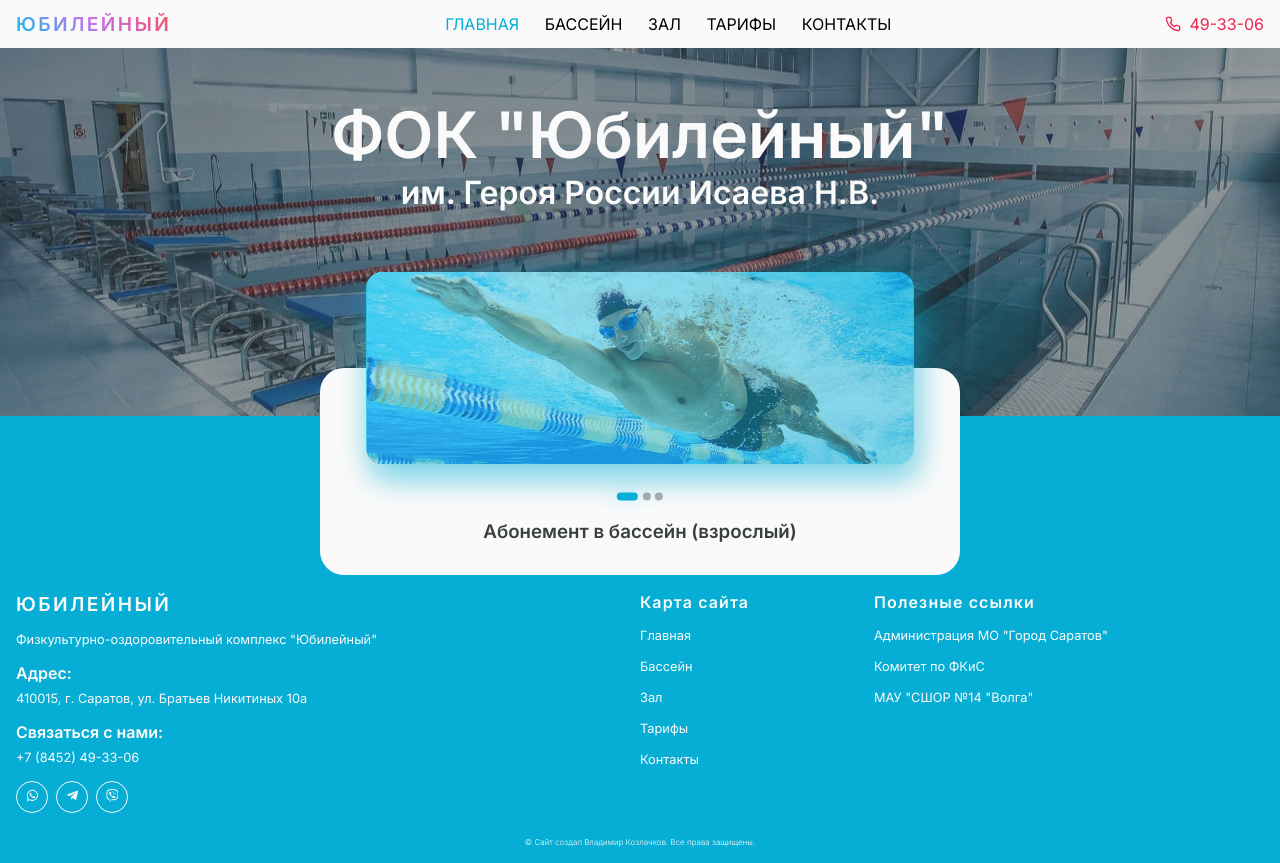
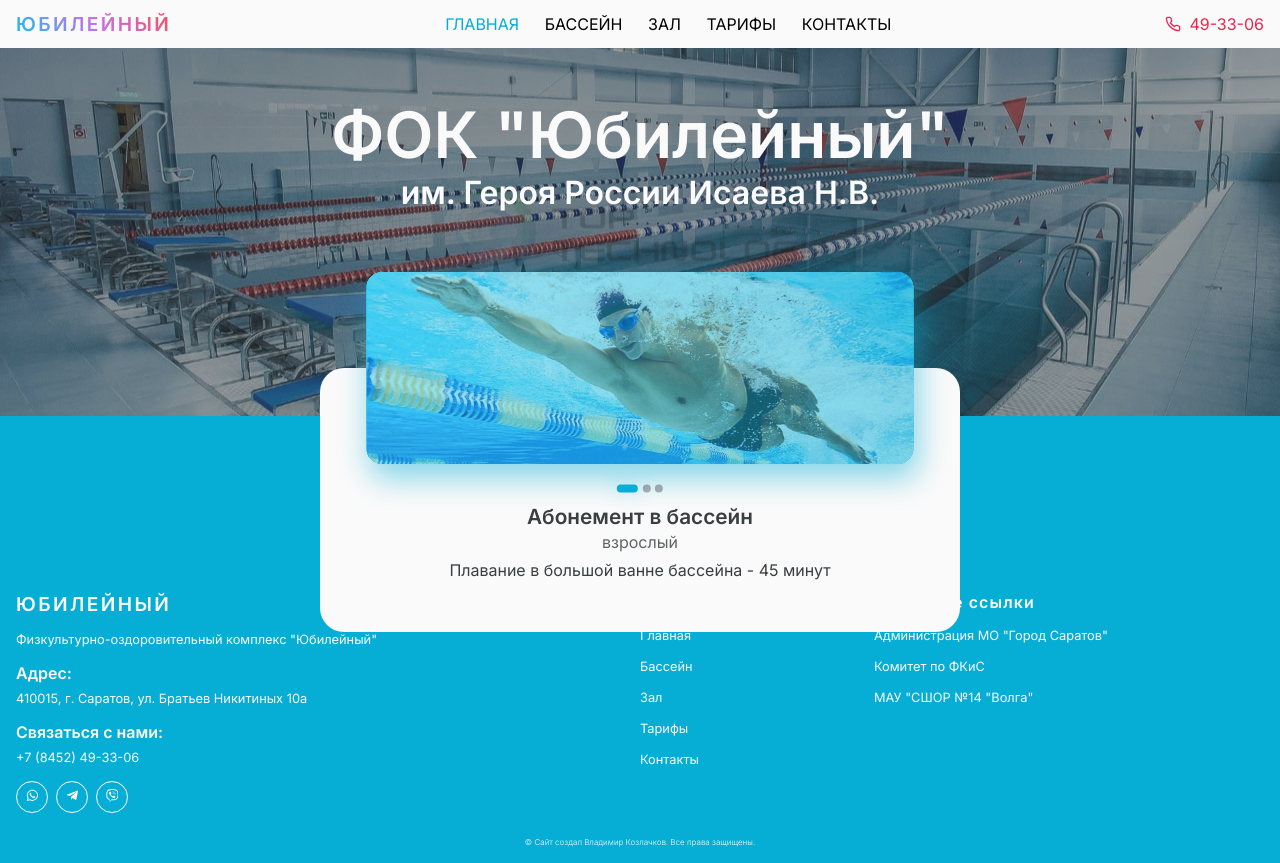
Before and after one commit to RussianBoy64/sports-complex, a React (Create React App) app: page / in a window 1280 px wide. Built offline with nearby package versions, Linux system fonts and the light colour scheme.

Commit message:
swiper-slider work

```diff
--- a/src/components/UI/PopularServices/PopularServices.jsx
+++ b/src/components/UI/PopularServices/PopularServices.jsx
@@ -12,6 +12,32 @@ import './PopularServices.scss'
 import pic1 from '../../../img/swimming.jpg'
 import pic2 from '../../../img/swimming-kids.jpg'
 import pic3 from '../../../img/playground.jpg'
+
+const services = [
+  {
+    img: pic1,
+    imgAlt: 'Плавание',
+    title: 'Абонемент в бассейн',
+    subtitle: 'взрослый',
+    description: 'Плавание в большой ванне бассейна - 45 минут',
+  },
+  {
+    img: pic2,
+    imgAlt: 'Плавание для детей',
+    title: 'Абонемент в бассейн',
+    subtitle: 'десткий',
+    description:
+      'Групповые занятия по обучению плаванию детей в малой ванне бассейна - 45 минут',
+  },
+  {
+    img: pic3,
+    imgAlt: 'Игровой зал',
+    title: 'Аренда зала',
+    subtitle: 'игровые виды спорта',
+    description:
+      'Предоставление спортивного зала для занятия игровыми видами спорта - 1 час',
+  },
+]
 
 function PopularServices() {
   return (
@@ -28,31 +54,29 @@ function PopularServices() {
           // autoplay={{ delay: 5000 }}
           loop={true}
           mousewheel={true}
-          onSlideChange={() => console.log('slide change')}
-          onSwiper={(swiper) => console.log(swiper)}
+          // onSlideChange={() => console.log('slide change')}
+          // onSwiper={(swiper) => console.log(swiper)}
         >
-          <SwiperSlide>
-            <div className='swiper-slide__image__container'>
-              <img className='swiper-slide__image' src={pic1} alt='image1' />
-            </div>
-            <h3 className='swiper-slide__title'>
-              Абонемент в бассейн (взрослый)
-            </h3>
-          </SwiperSlide>
-          <SwiperSlide>
-            <div className='swiper-slide__image__container'>
-              <img className='swiper-slide__image' src={pic2} alt='image2' />
-            </div>
-            <h3 className='swiper-slide__title'>
-              Абонемент в бассейн (десткий)
-            </h3>
-          </SwiperSlide>
-          <SwiperSlide>
-            <div className='swiper-slide__image__container'>
-              <img className='swiper-slide__image' src={pic3} alt='image3' />
-            </div>
-            <h3 className='swiper-slide__title'>Аренда игрового зала</h3>
-          </SwiperSlide>
+          {services.map((service, index) => {
+            return (
+              <SwiperSlide key={index}>
+                <div className='swiper-slide__image__container'>
+                  <img
+                    className='swiper-slide__image'
+                    src={service.img}
+                    alt={service.imgAlt}
+                  />
+                </div>
+                <div className='swiper-slide__content'>
+                  <h3 className='swiper-slide__title'>{service.title}</h3>
+                  <h4 className='swiper-slide__subtitle'>{service.subtitle}</h4>
+                  <p className='swiper-slide__description'>
+                    {service.description}
+                  </p>
+                </div>
+              </SwiperSlide>
+            )
+          })}
         </Swiper>
       </div>
     </section>
--- a/src/components/UI/PopularServices/PopularServices.scss
+++ b/src/components/UI/PopularServices/PopularServices.scss
@@ -11,7 +11,6 @@
   padding: 2rem 1rem;
   transition: var(--transition);
   overflow: visible;
-  // box-shadow: 4px 13px 30px 1px #d7e4e8af;
 
   &__container {
     position: relative;
@@ -28,7 +27,7 @@
     z-index: 21;
     left: 50%;
     text-align: center;
-    top: 8rem;
+    top: 7.5rem;
     transform: translate(-50%, -50%);
     display: flex;
     justify-content: center;
@@ -59,6 +58,11 @@
   }
 
   &-slide {
+    display: flex;
+    align-items: center;
+    justify-content: center;
+    flex-direction: column;
+
     [class*='duplicate'] > *,
     > * {
       opacity: 0;
@@ -68,6 +72,10 @@
     &-active {
       > * {
         opacity: 1;
+      }
+
+      .swiper-slide__image__container {
+        box-shadow: 4px 13px 30px 1px #06afd57c;
       }
     }
 
@@ -92,7 +100,6 @@
         background: linear-gradient(45deg, #34cff3, var(--text-secondary));
         overflow: hidden;
         opacity: 1;
-        box-shadow: 4px 13px 30px 1px #06afd551;
 
         &::after {
           content: '';
@@ -108,9 +115,28 @@
       }
     }
 
+    &__content {
+      margin-top: 6.5rem;
+      text-align: center;
+      width: 90%;
+    }
+
     &__title {
-      margin-top: 7.5rem;
-      text-align: center;
+      font-size: clamp(1rem, 1.3rem, 1.7rem);
+    }
+
+    &__subtitle {
+      margin-top: 0.2rem;
+      font-weight: 400;
+      opacity: 0.8;
+    }
+
+    &__description {
+      margin-top: 0.5rem;
+
+      @media screen and (min-width: 768px) {
+        padding: 0 10%;
+      }
     }
   }
 }
```
Also changed, not shown: src/components/UI/Link/Link.jsx (added, +14 -0 lines), src/components/UI/Link/Link.module.scss (added).
